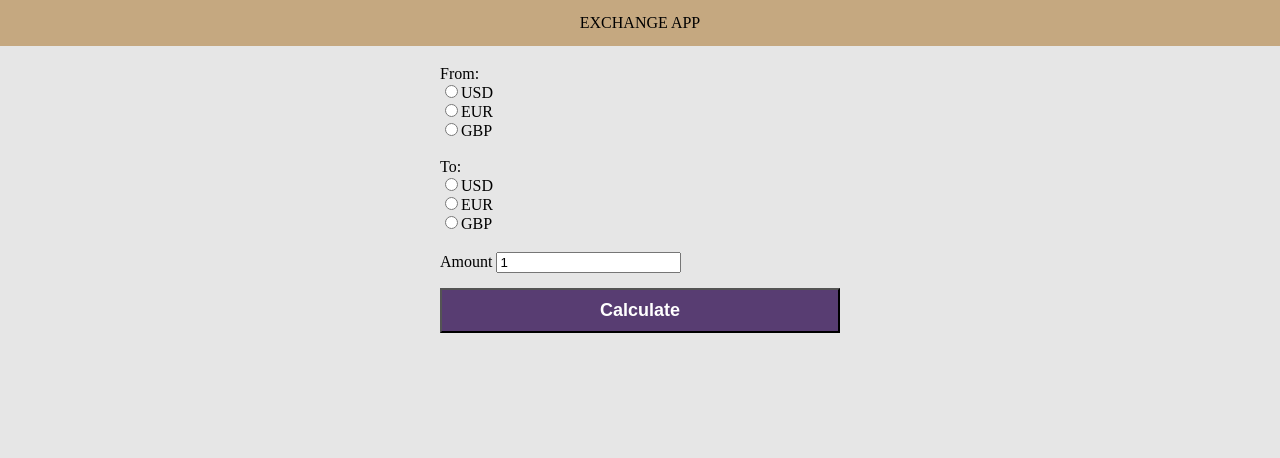
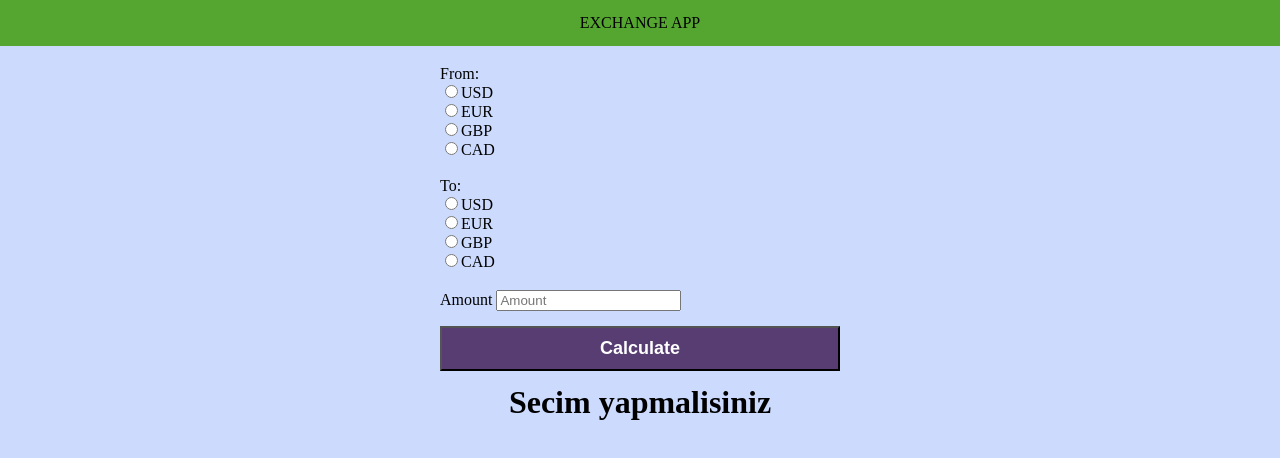
Before and after one commit to 76-Istanbul-Front-End-Bootcamp/odev_hafta-4-mertpalta, a plain HTML site: page index.html in a window 1280 px wide. Both pictures are taken after a click on the element "Calculate". Drawn offline with Linux system fonts and the light colour scheme.

Commit message:
Odev Tamamlandi

```diff
--- a/index.html
+++ b/index.html
@@ -21,7 +21,7 @@
         </div>
         <div class="currency-amount">
             <label>Amount</label>
-            <input type="text" value="1" name="amount">
+            <input type="text" placeholder="Amount" name="amount">
         </div>
         <div class="currency-calculate" id="calculate-button">
             <button>Calculate</button>
--- a/script.js
+++ b/script.js
@@ -1,14 +1,16 @@
 const data = {
-  USD: {EUR: 0.82, GBP: 0.74},
-  EUR: {USD: 1.23, GBP: 0.91},
-  GBP: {USD: 1.35, EUR: 1.10},
+  USD: {EUR: 0.82, GBP: 0.74, CAD: 1.29},
+  EUR: {USD: 1.23, GBP: 0.91, CAD: 1.57},
+  GBP: {USD: 1.35, EUR: 1.10, CAD: 1.74},
+  CAD: {USD: 0.78, EUR: 0.64, GBP: 0.57}
 };
+
 
 const currencyKeys = Object.keys(data);
 
-function createCurrencyElements(elements, root, inputName){
-  for(let i =0; i< elements.length; i++){
-    const currencyKeyDiv   = document.createElement("div");
+function createCurrencyElements(elements, root, inputName) {
+  for (let i = 0; i < elements.length; i++) {
+    const currencyKeyDiv = document.createElement("div");
     const currencyKeyInput = document.createElement("input");
     currencyKeyInput.setAttribute("type", "radio");
     currencyKeyInput.setAttribute("name", inputName);
@@ -25,30 +27,36 @@ function createCurrencyElements(elements, root, inputName){
   }
 }
 
-//from
+
 const parentEl = document.querySelector("#currency-box-from");
 const fromInputName = "currency_from";
 createCurrencyElements(currencyKeys, parentEl, fromInputName);
 
-// to
+
 const parentToEl = document.querySelector("#currency-box-to");
 const toInputName = "currency_to";
 createCurrencyElements(currencyKeys, parentToEl, toInputName);
 
+const calculateButton = document.querySelector("#calculate-button");
 
-const calculateButton = document.querySelector("#calculate-button");
-calculateButton.addEventListener("click", function(){
-   // kimden ceviriyourz
+calculateButton.addEventListener("click", function () {
+  const currencyResult = document.querySelector("#currency-result");
+
+  let select1 = document.querySelector("input[name='currency_to']:checked")
+  let select2 =  document.querySelector("input[name='currency_from']:checked")
+
+  if (select1 == null || select2 == null) { currencyResult.innerHTML = "Secim yapmalisiniz"; return}
+
   const fromTarget = document.querySelector("input[name='currency_from']:checked").value;
-   // kime ceviriyoruz
   const toTarget   = document.querySelector("input[name='currency_to']:checked").value;
-   // amountu alalim
   const amount     = document.querySelector("input[name='amount']").value;
+
+  if (fromTarget == toTarget) {currencyResult.innerHTML = "Farkli birimler secmelisiniz"; return}
+
+  if (isNaN(amount)) {currencyResult.innerHTML = "Sayi girmelisiniz"; return;}
 
         const currentCurrencyObject = data[fromTarget];
         const resultForOne = currentCurrencyObject[toTarget];
         const result = amount * resultForOne;
-
-   const currencyResult = document.querySelector("#currency-result");
         currencyResult.innerHTML = amount + " " + fromTarget + " = " + result + " " + toTarget;
      });
--- a/style.css
+++ b/style.css
@@ -49,12 +49,12 @@ table {
 
 /* OUR CSS */
 body {
-    background: #e6e6e6;
+    background: #ccdbfd;
 }
 
 header {
     text-align: center;
-    background: #c5a880;
+    background: #55a630;
     padding: 15px 0;
 }
 
```
Lines whose indentation alone changed are shown as unchanged.
